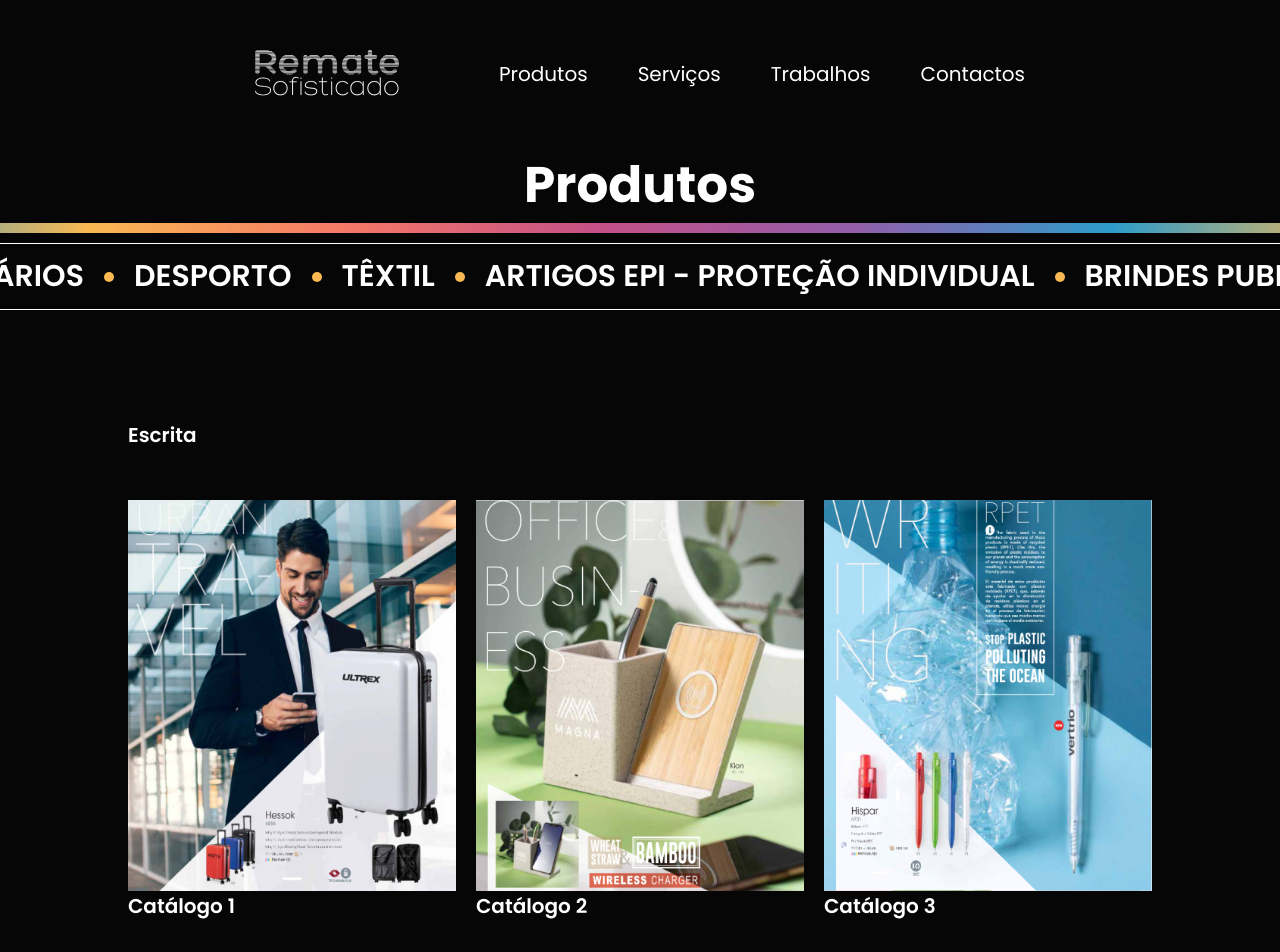
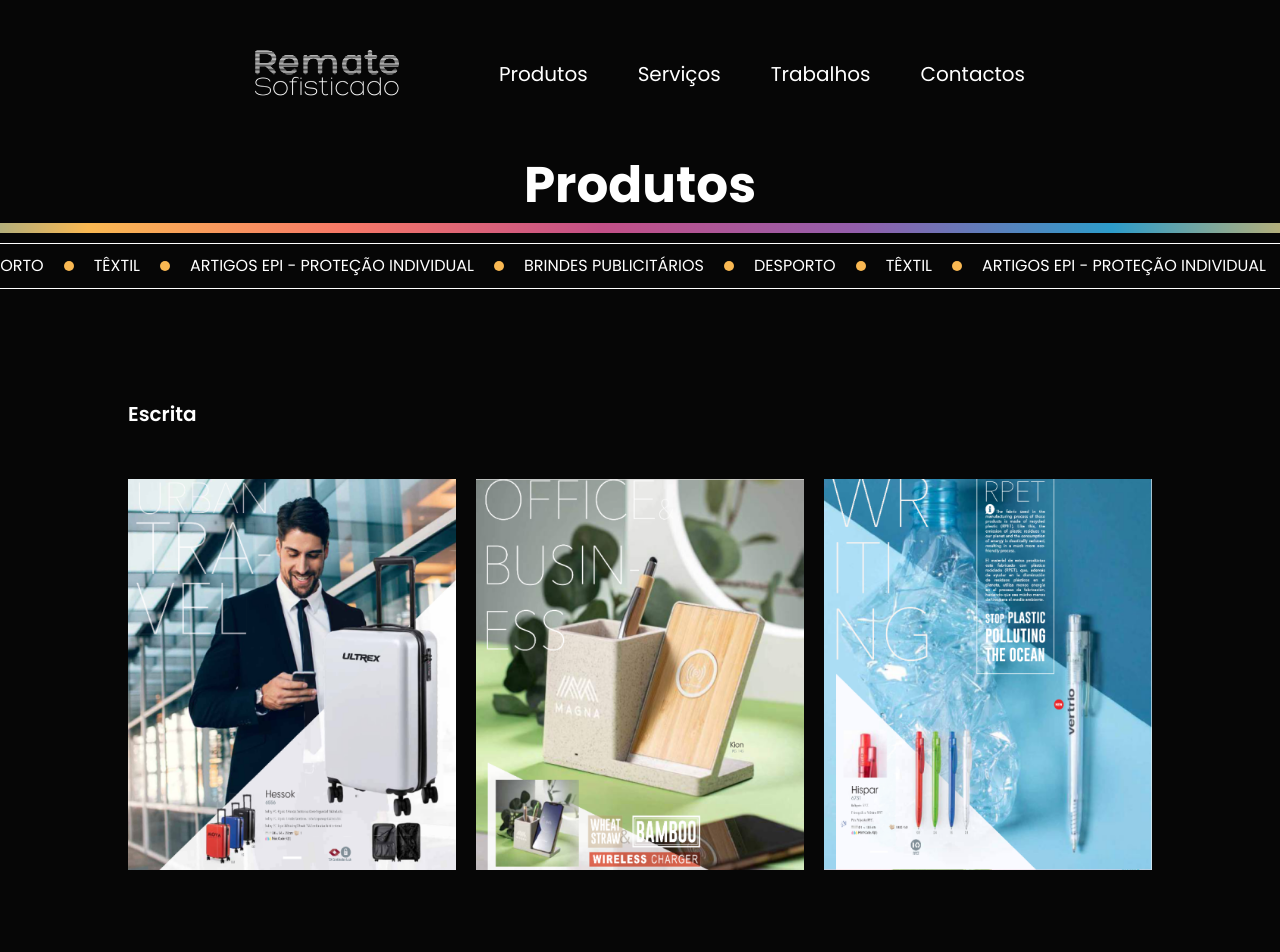
Before and after one commit to RickyPox/rematessofisticados, a Next.js app: page /Produtos in a window 1280 px wide. Shown: the top 952 px of the page. Built offline with nearby package versions, Linux system fonts and the light colour scheme.

Commit message:
Hover nos catalogos dos produtos

```diff
--- a/pages/Produtos.tsx
+++ b/pages/Produtos.tsx
@@ -1,10 +1,13 @@
 import Divider from "@/components/Divider";
 import Footer from "@/components/Footer";
 import Navbar from "@/components/Navbar";
-import React from "react";
+import React, { useState } from "react";
 import Marquee from "react-fast-marquee";
 
 export default function Produtos() {
+
+    const [hoveredCatalog, setHoveredCatalog] = useState<number | null>(null);
+
 const produtos = [
     {
     nome: "Escrita",
@@ -58,26 +61,38 @@
         autoFill = {true}>
         <div className="py-[10px] ">
             <div className="flex space-x-[20px] py-[10px] border-t-[1px] border-white border-b-[1px] marquee-container">
-                <h2 className="uppercase text-white flex items-center">Brindes publicitários</h2>
-                <h2 className="uppercase text-white flex items-center">Desporto</h2>
-                <h2 className="uppercase text-white flex items-center">Têxtil</h2>
-                <h2 className="uppercase text-white flex items-center">Artigos Epi - proteção Individual</h2>
+                <p className="uppercase text-white flex items-center">Brindes publicitários</p>
+                <p className="uppercase text-white flex items-center">Desporto</p>
+                <p className="uppercase text-white flex items-center">Têxtil</p>
+                <p className="uppercase text-white flex items-center">Artigos Epi - proteção Individual</p>
             </div>
         </div>
       </Marquee>
       <div className="mx-[10%] mt-[100px]">
         {produtos.map((produto, index) => (
-        <div key={index} className="h-screen">
+          <div key={index} className="min-h-screen">
             <h3 className="text-white mb-[50px]">{produto.nome}</h3>
             <div className="grid grid-cols-3 gap-[20px]">
               {produto.catalogos.map((catalogo, catIndex) => (
-                <div key={catIndex} >
+                <div
+                  key={catIndex}
+                  className="relative overflow-hidden"
+                  onMouseEnter={() => setHoveredCatalog(catIndex)}
+                  onMouseLeave={() => setHoveredCatalog(null)}
+                >
                   <img
                     src={catalogo.img}
                     alt={catalogo.nome}
-                    className="w-full h-auto mr-[20px]"
+                    className="w-full h-auto mr-[20px] transition-all duration-500"
+                    style={{
+                      filter: hoveredCatalog === catIndex ? "blur(15px)" : "none",
+                    }}
                   />
-                <h3 className="text-white">{catalogo.nome}</h3>
+                  {hoveredCatalog === catIndex && (
+                    <div className="bg-[#c4508650] absolute top-0 w-full h-full flex items-end">
+                      <p className="text-white px-2">{catalogo.nome}</p>
+                    </div>
+                  )}
                 </div>
               ))}
             </div>
--- a/styles/globals.css
+++ b/styles/globals.css
@@ -146,8 +146,8 @@
 }
 
 
-.marquee-container h2::before{
-  content: " ";
+.marquee-container p::before{
+  content: "";
   display: inline-flex;
   width: 10px;
   height: 10px;
```
Lines whose indentation alone changed are shown as unchanged.
